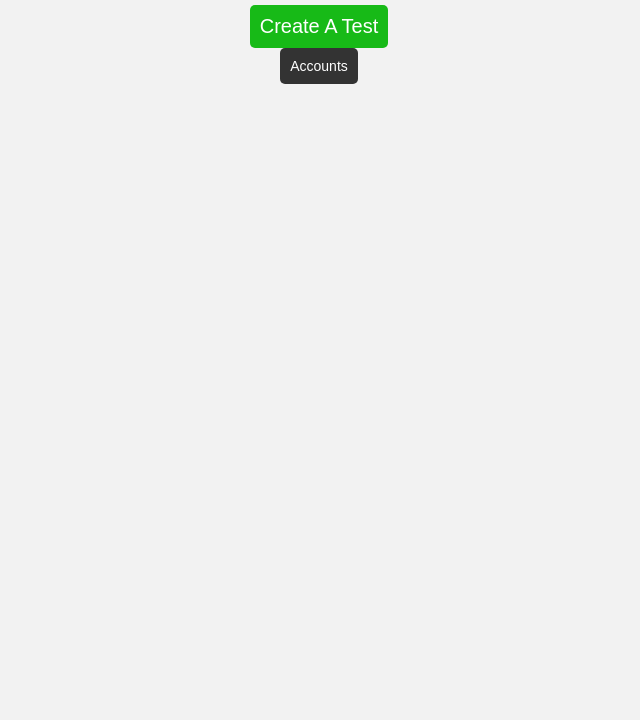
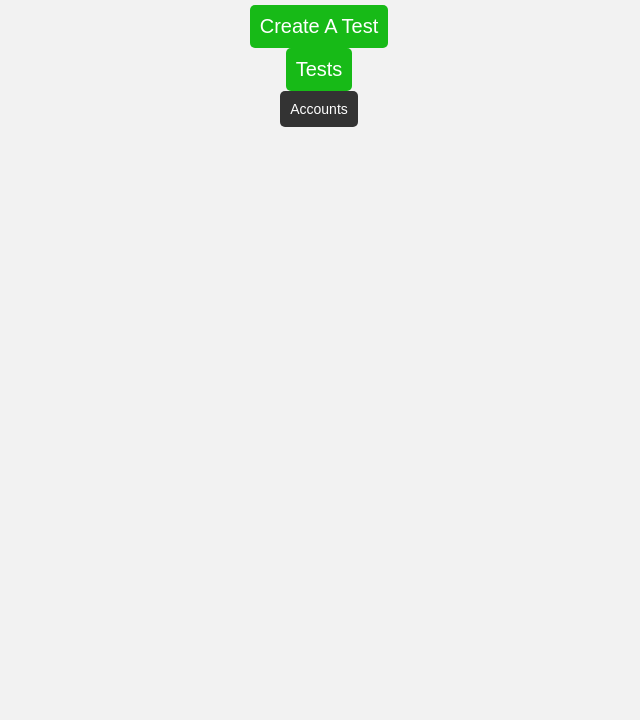
Before and after one commit to amoyer22/CSET160-Final, a plain HTML site: page templates/home.html in a window 1280 px wide. Shown: the part 80-800 px from the top of the page, without its empty margins (321-961 px from the left). Drawn offline with Linux system fonts and the light colour scheme.

Commit message:
Added tests page button to home pages

```diff
--- a/static/styles/home.css
+++ b/static/styles/home.css
@@ -52,3 +52,7 @@ body {
     background-color: rgb(23, 186, 23);
 
   }
+
+  #tests-btn{
+    background-color: rgb(23, 186, 23);
+  }
--- a/templates/home.html
+++ b/templates/home.html
@@ -10,6 +10,8 @@
     <h1>Home Page</h1>
     <button id = "cr-btn" onclick="window.location.href = '/tests/create'">Create A Test</button>
 
+    <button id="tests-btn" onclick="window.location.href = '/tests'">Tests</button>
+
     <button id = "acc-btn" onclick="window.location.href = '/accounts'">Accounts</button>
 </body>
 </html>
```
